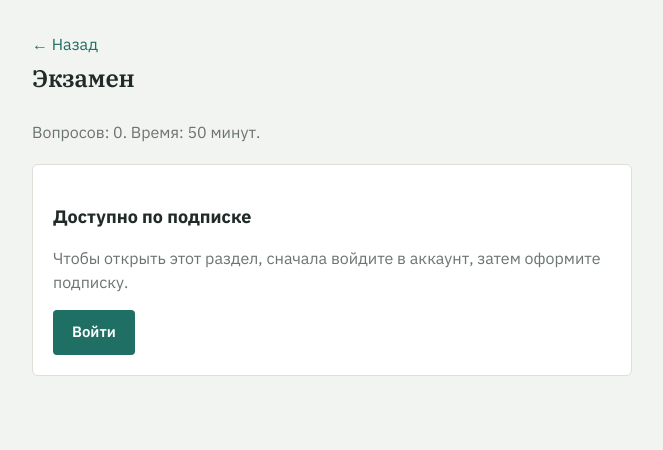
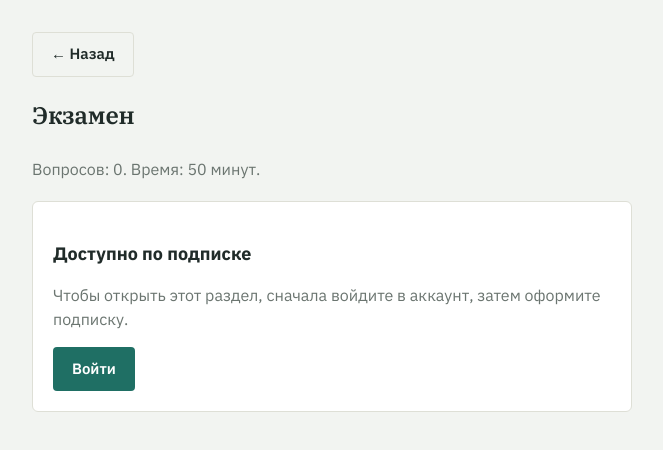
Before and after one commit to almash591-sudo/mediktest-kg, a Next.js app: page /exam in a window 1280 px wide. Shown: the top 450 px of the page, without its empty margins (308-971 px from the left). Built offline with nearby package versions, Linux system fonts and the light colour scheme; no server answers; the database is empty.

Commit message:
Update page.tsx

```diff
--- a/app/exam/page.tsx
+++ b/app/exam/page.tsx
@@ -17,8 +17,8 @@ export default async function ExamPage() {
 
   return (
     <div className="container">
-      <Link href="/" className="link">
-        &larr; Назад
+      <Link href="/" className="btn btn-outline" style={{ marginBottom: '16px' }}>
+        ← Назад
       </Link>
       <h1 className="wordmark" style={{ fontSize: '24px' }}>
         Экзамен
```
